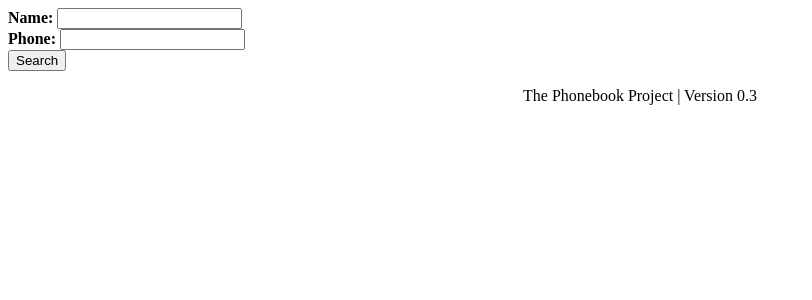
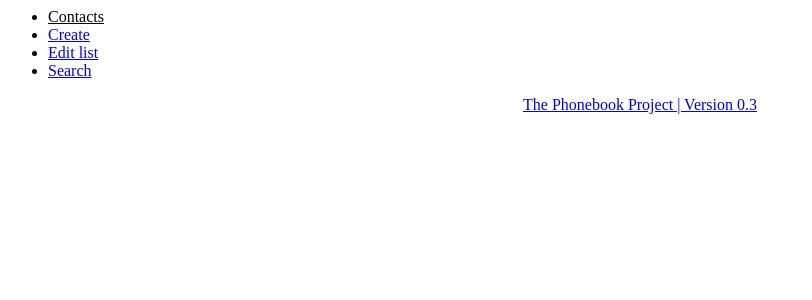
Before and after one commit to brundrom/phonebookProject, a PHP site: page / in a window 1280 px wide. Shown: the top 300 px of the page, without its empty margins (0-812 px from the left). Run offline with PHP 8.4, Linux system fonts and the light colour scheme.

Commit message:
Added menu

```diff
--- a/index.php
+++ b/index.php
@@ -1,15 +1,16 @@
 <html>
     <head>
-        <title>Main page for platform</title>
+        <title>The Phonebook Project</title>
     </head>
     <body>
-
-        <form method="GET" action="search.php">
-        <b>Name: </b><input name="accountName" type="text"><br>
-        <b>Phone: </b><input name="accountPhone" type="text"><br>
-        <input type="submit" value="Search"><br>
-        </form>
-
+        <nav>
+            <ul>
+                <li><u>Contacts</u></li>
+                <li><a href="createNew.php">Create</li>
+                <li><a href="editList.php">Edit list</li>
+                <li><a href="search.php">Search</li>
+            </ul>
+        </nav>
         <footer><center>The Phonebook Project | <?php include "version.php"?></center></footer>
     </body>
 </html>
```
